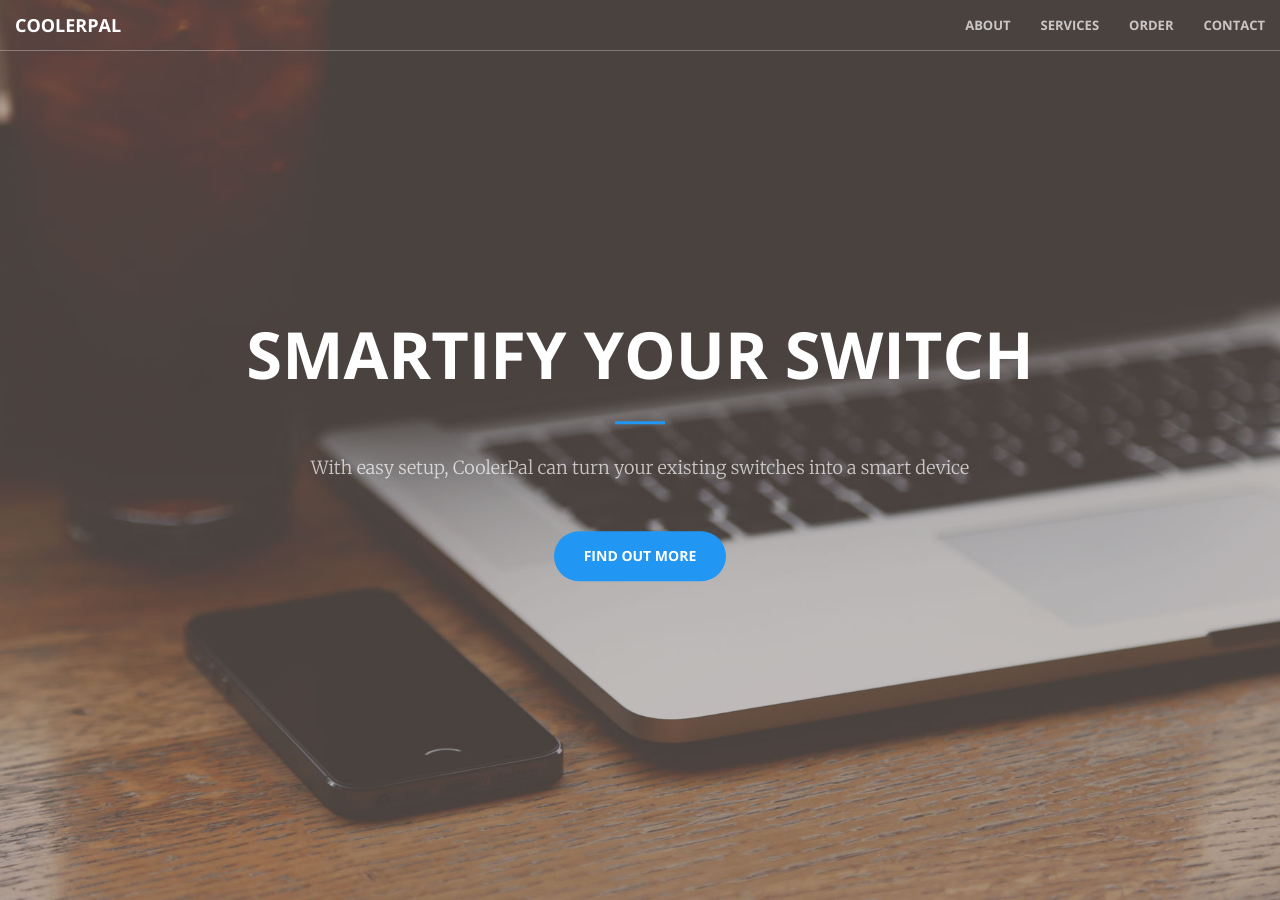
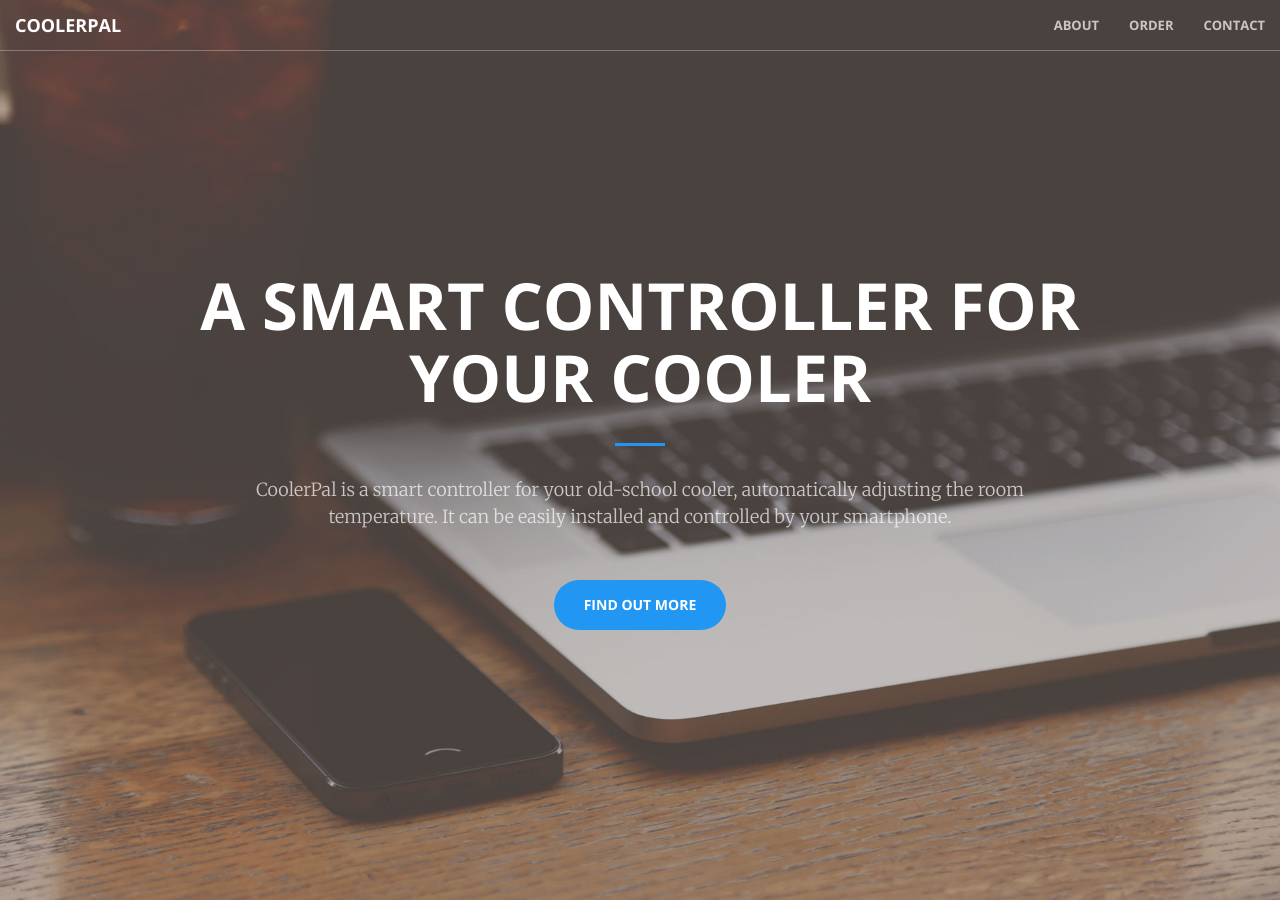
Before and after one commit to switchpal/getswitchpal.com, a Jekyll site: the page built from index.html, in a window 1280 px wide and 900 px high. Built offline with Jekyll 4.4.1, drawn with Linux system fonts in a browser that asks for light colours; nearby versions of some CDN libraries; library files that are not in the unit come from our copies; some of the changed text lies outside the part shown.

Commit message:
update copywriting

```diff
--- a/_includes/header.html
+++ b/_includes/header.html
@@ -19,9 +19,6 @@
           <a class="page-scroll" href="/#about">About</a>
         </li>
         <li>
-          <a class="page-scroll" href="/#services">Services</a>
-        </li>
-        <li>
           <a class="page-scroll" href="/#portfolio">Order</a>
         </li>
         <li>
--- a/_layouts/page.html
+++ b/_layouts/page.html
@@ -3,7 +3,7 @@ layout: default
 ---
 <div class="" style="background-color: #2196f3; height: 50px"></div>
 
-<div class="container">
+<div class="page-container">
   <h2>{{ page.title }}</h2>
 
   <div class="content">
--- a/index.html
+++ b/index.html
@@ -5,32 +5,16 @@ layout: default
 <header>
   <div class="header-content">
     <div class="header-content-inner">
-      <h1>Smartify Your Switch</h1>
+      <h1>A Smart Controller for Your Cooler</h1>
       <hr>
       <p>
-        With easy setup, CoolerPal can turn your existing switches into a smart device
+        CoolerPal is a smart controller for your old-school cooler, automatically adjusting the room temperature.
+        It can be easily installed and controlled by your smartphone.
       </p>
       <a href="#about" class="btn btn-primary btn-xl page-scroll">Find Out More</a>
     </div>
   </div>
 </header>
-
-<section class="bg-primary" id="about">
-  <div class="container">
-    <div class="row">
-      <div class="col-lg-8 col-lg-offset-2 text-center">
-        <h2 class="section-heading">We've got what you need!</h2>
-        <hr class="light">
-        <p class="text-faded">
-          CoolerPal can turn your existing switch to a smart one,
-          with automatic mode (on/off by time or temperature),
-          remote control through mobile apps.
-        </p>
-        <a href="#" class="btn btn-default btn-xl">Get Started!</a>
-      </div>
-    </div>
-  </div>
-</section>
 
 <section id="services">
   <div class="container">
@@ -46,44 +30,36 @@ layout: default
       <div class="col-lg-3 col-md-6 text-center">
         <div class="service-box">
           <i class="fa fa-4x fa-diamond wow bounceIn text-primary"></i>
-
+          <h3>Dynamic Temperature Control</h3>
+          <p class="text-muted">Automatically switch on/off based on the temperature range you set on our app.</p>
+        </div>
+      </div>
+      <div class="col-lg-3 col-md-6 text-center">
+        <div class="service-box">
+          <i class="fa fa-4x fa-paper-plane wow bounceIn text-primary" data-wow-delay=".1s"></i>
           <h3>Control remotely</h3>
-
           <p class="text-muted">Control your switch remotely using our mobile apps.</p>
         </div>
       </div>
       <div class="col-lg-3 col-md-6 text-center">
         <div class="service-box">
-          <i class="fa fa-4x fa-paper-plane wow bounceIn text-primary" data-wow-delay=".1s"></i>
-
+          <i class="fa fa-4x fa-newspaper-o wow bounceIn text-primary" data-wow-delay=".2s"></i>
           <h3>Easy to setup</h3>
-
-          <p class="text-muted">CoolerPal is really easy to setup.</p>
-        </div>
-      </div>
-      <div class="col-lg-3 col-md-6 text-center">
-        <div class="service-box">
-          <i class="fa fa-4x fa-newspaper-o wow bounceIn text-primary" data-wow-delay=".2s"></i>
-
-          <h3>Low Energy Consumption</h3>
-
-          <p class="text-muted">There is no need to charge CoolerPal every day. Batteries last for months.</p>
+          <p class="text-muted">Just simply put our SwitchPal on your existing switch, smart control can be achieved.</p>
         </div>
       </div>
       <div class="col-lg-3 col-md-6 text-center">
         <div class="service-box">
           <i class="fa fa-4x fa-heart wow bounceIn text-primary" data-wow-delay=".3s"></i>
-
-          <h3>Auto Control</h3>
-
-          <p class="text-muted">Turn your air cooler into automatic air conditioner.</p>
+          <h3>Low Energy Consumption</h3>
+          <p class="text-muted">There is no need to charge CoolerPal every day. Batteries last for months.</p>
         </div>
       </div>
     </div>
   </div>
 </section>
 
-<section class="bg-dark" id="portfolio">
+<section class="bg-primary" id="portfolio">
   <div class="container text-center">
     <div class="call-to-action">
       <h2>Order Now to Save More!</h2>
--- a/styles/creative.css
+++ b/styles/creative.css
@@ -319,11 +319,11 @@ img::-moz-selection {
 
 /* Customize container */
 @media (min-width: 668px) {
-  .container {
+  .page-container {
     max-width: 630px; } }
 
-.container h2 {
+.page-container h2 {
   text-align: center; }
 
-.container .content {
+.page-container .content {
   font-size: 16px; }
--- a/styles/creative.scss
+++ b/styles/creative.scss
@@ -327,12 +327,12 @@ img::-moz-selection {
 // page layout styling
 /* Customize container */
 @media (min-width: 668px) {
-  .container {
+  .page-container {
     max-width: 630px;
   }
 }
 
-.container {
+.page-container {
   h2 {
     text-align: center;
   }
```
